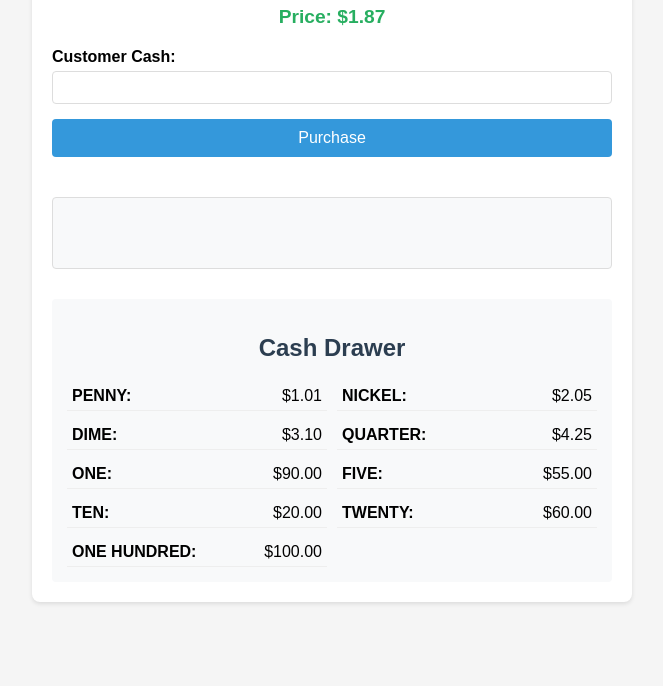
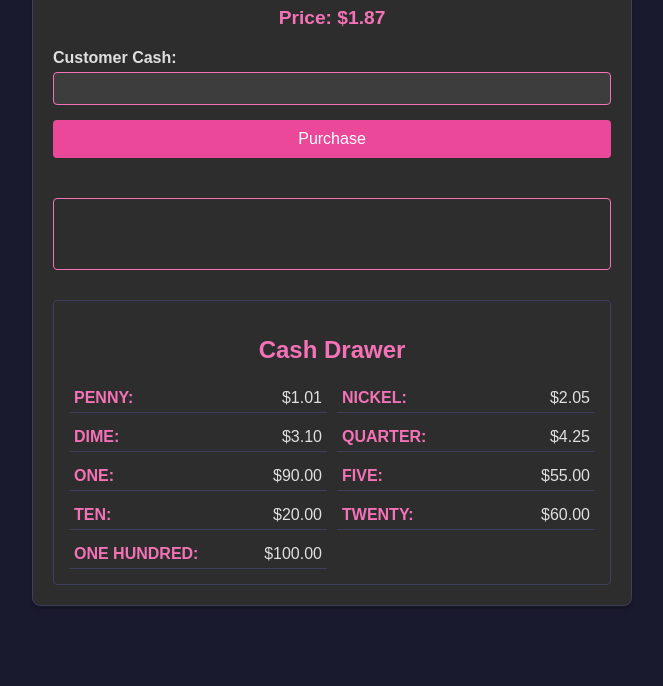
Before and after one commit to reyrove/cash-register, a plain HTML site: page index.html in a window 1280 px wide. Shown: the part 114-800 px from the top of the page, without its empty margins (308-971 px from the left). Drawn offline with Linux system fonts and the light colour scheme.

Commit message:
Update styles.css

```diff
--- a/styles.css
+++ b/styles.css
@@ -3,19 +3,20 @@ body {
     max-width: 600px;
     margin: 0 auto;
     padding: 20px;
-    background-color: #f5f5f5;
+    background-color: #1a1a2e;
 }
 
 h1, h2 {
-    color: #2c3e50;
+    color: #f472b6;
     text-align: center;
 }
 
 .container {
-    background-color: white;
+    background-color: #2d2d2d;
     padding: 20px;
     border-radius: 8px;
-    box-shadow: 0 2px 4px rgba(0, 0, 0, 0.1);
+    box-shadow: 0 2px 4px rgba(0, 0, 0, 0.3);
+    border: 1px solid #3d3d5c;
 }
 
 #price-display {
@@ -23,7 +24,7 @@ h1, h2 {
     font-weight: bold;
     text-align: center;
     margin-bottom: 20px;
-    color: #27ae60;
+    color: #f472b6;
 }
 
 .input-group {
@@ -34,18 +35,31 @@ h1, h2 {
     display: block;
     margin-bottom: 5px;
     font-weight: bold;
+    color: #e0e0e0;
 }
 
 .input-group input {
     width: 100%;
     padding: 8px;
-    border: 1px solid #ddd;
+    border: 1px solid #f472b6;
     border-radius: 4px;
     box-sizing: border-box;
+    background-color: #3d3d3d;
+    color: #e0e0e0;
+}
+
+.input-group input:focus {
+    outline: none;
+    border-color: #fb7185;
+    box-shadow: 0 0 5px rgba(244, 114, 182, 0.3);
+}
+
+.input-group input::placeholder {
+    color: #888;
 }
 
 button {
-    background-color: #3498db;
+    background-color: #ec4899;
     color: white;
     border: none;
     padding: 10px 15px;
@@ -57,24 +71,26 @@ button {
 }
 
 button:hover {
-    background-color: #2980b9;
+    background-color: #db2777;
 }
 
 .change-due {
     margin-top: 20px;
     padding: 10px;
     border-radius: 4px;
-    background-color: #f8f9fa;
-    border: 1px solid #ddd;
+    background-color: #2d2d2d;
+    border: 1px solid #f472b6;
     min-height: 50px;
     white-space: pre-wrap;
+    color: #f472b6;
 }
 
 .drawer {
     margin-top: 30px;
     padding: 15px;
-    background-color: #f8f9fa;
+    background-color: #2d2d2d;
     border-radius: 4px;
+    border: 1px solid #3d3d5c;
 }
 
 #drawer-display {
@@ -87,5 +103,10 @@ button:hover {
     display: flex;
     justify-content: space-between;
     padding: 5px;
-    border-bottom: 1px solid #eee;
+    border-bottom: 1px solid #3d3d5c;
+    color: #e0e0e0;
 }
+
+.drawer-item strong {
+    color: #f472b6;
+}
```
